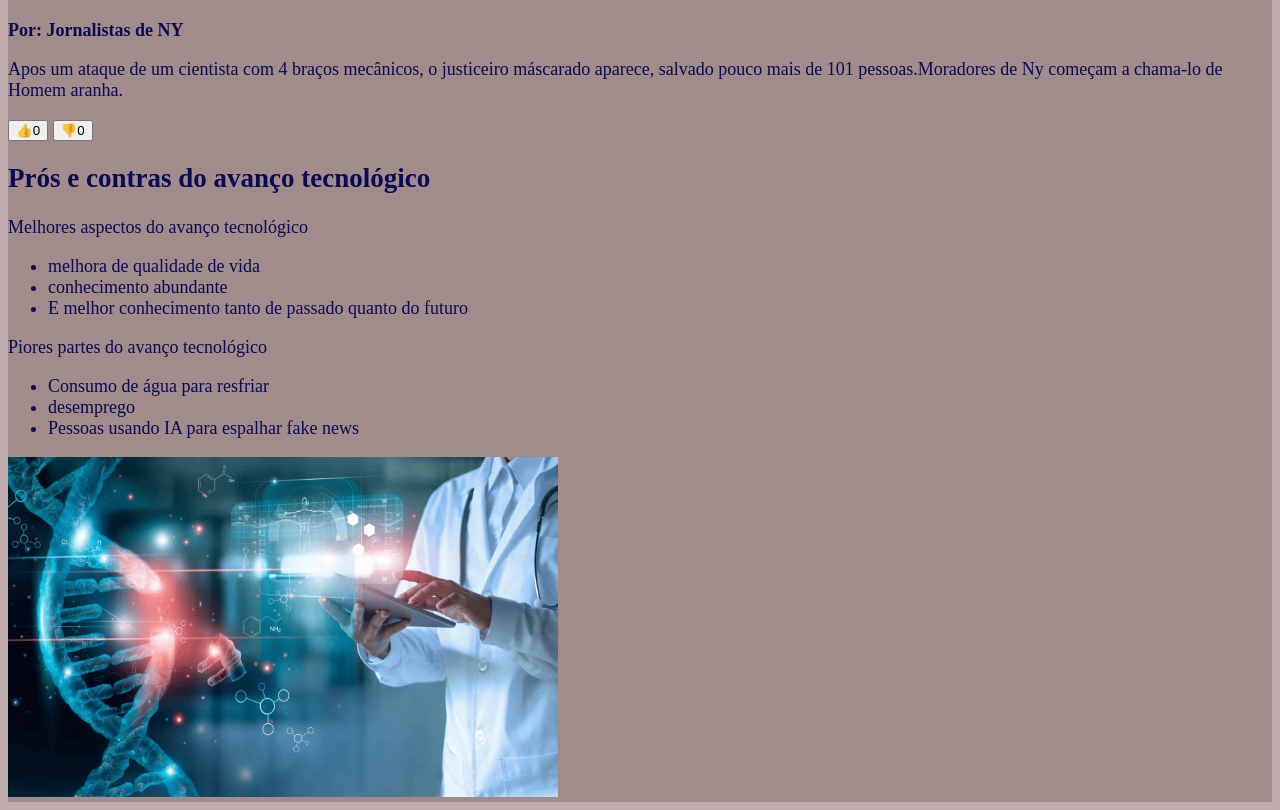
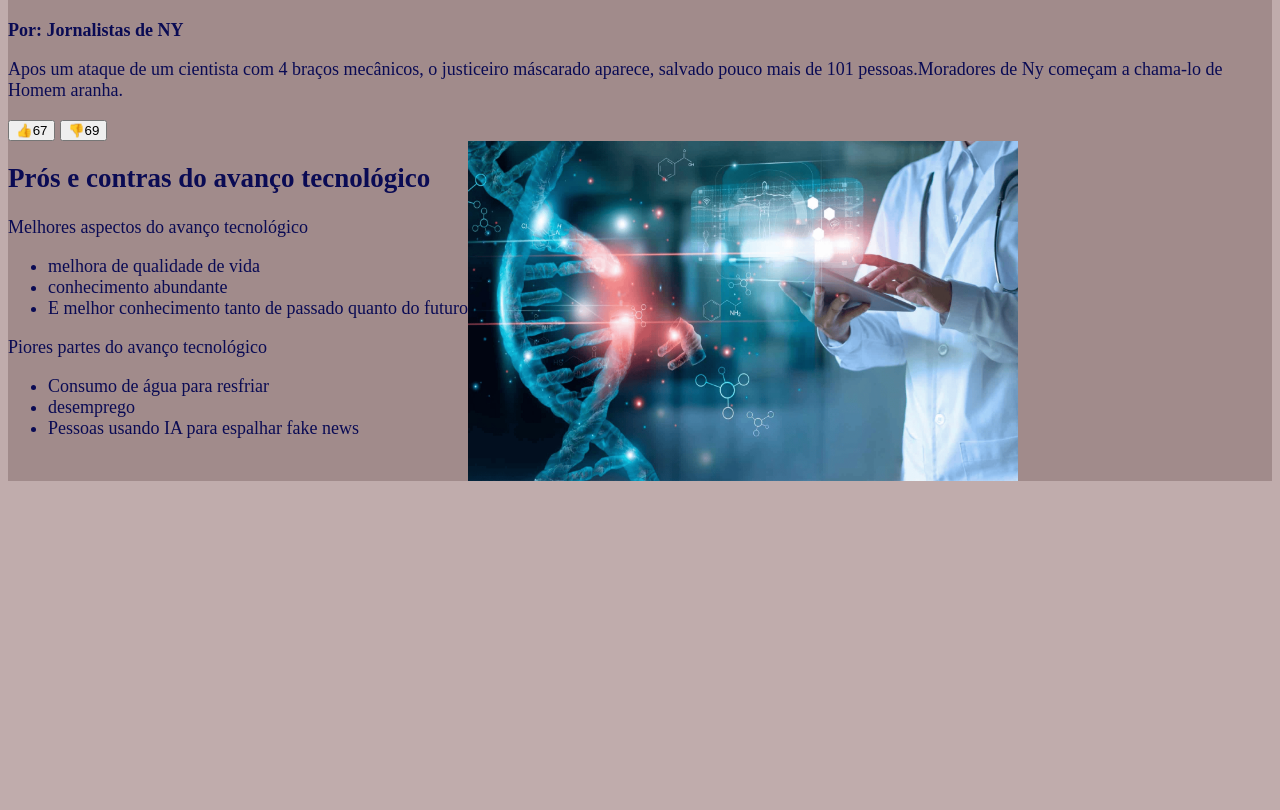
Before and after one commit to leonardofressatto-afk/Giuseppecamole, a plain HTML site: page index.html in a window 1280 px wide. Shown: the part 1236-2046 px from the top of the page. After the commit the page ends 1725 px from the top, so only its background shows below. Drawn offline with Linux system fonts and the light colour scheme.

Commit message:
aaaaaaaaaaaaa

```diff
--- a/index.html
+++ b/index.html
@@ -86,8 +86,8 @@
              <h2>Justiceiro máscarado salva Midtown em NY</h2>
             <p class="artigo-autor">Por: Jornalistas de NY</p>
             <p>Apos um ataque de um cientista com 4 braços mecânicos, o justiceiro máscarado aparece, salvado pouco mais de 101 pessoas.Moradores de Ny começam a chama-lo de Homem aranha.</p>
-            <button>👍<span>0</span></button>
-            <button>👎<span>0</span></button>
+            <button>👍<span>67</span></button>
+            <button>👎<span>69</span></button>
 
             </div>
         </article>
@@ -106,8 +106,8 @@
             <li>desemprego</li>
             <li>Pessoas usando IA para espalhar fake news</li>
             </ul>
-            <img src="cientista-alterando-dna-1920x1080.png">
         </div>
+        <img src="cientista-alterando-dna-1920x1080.png">
     </main>
 </body>
 
```
